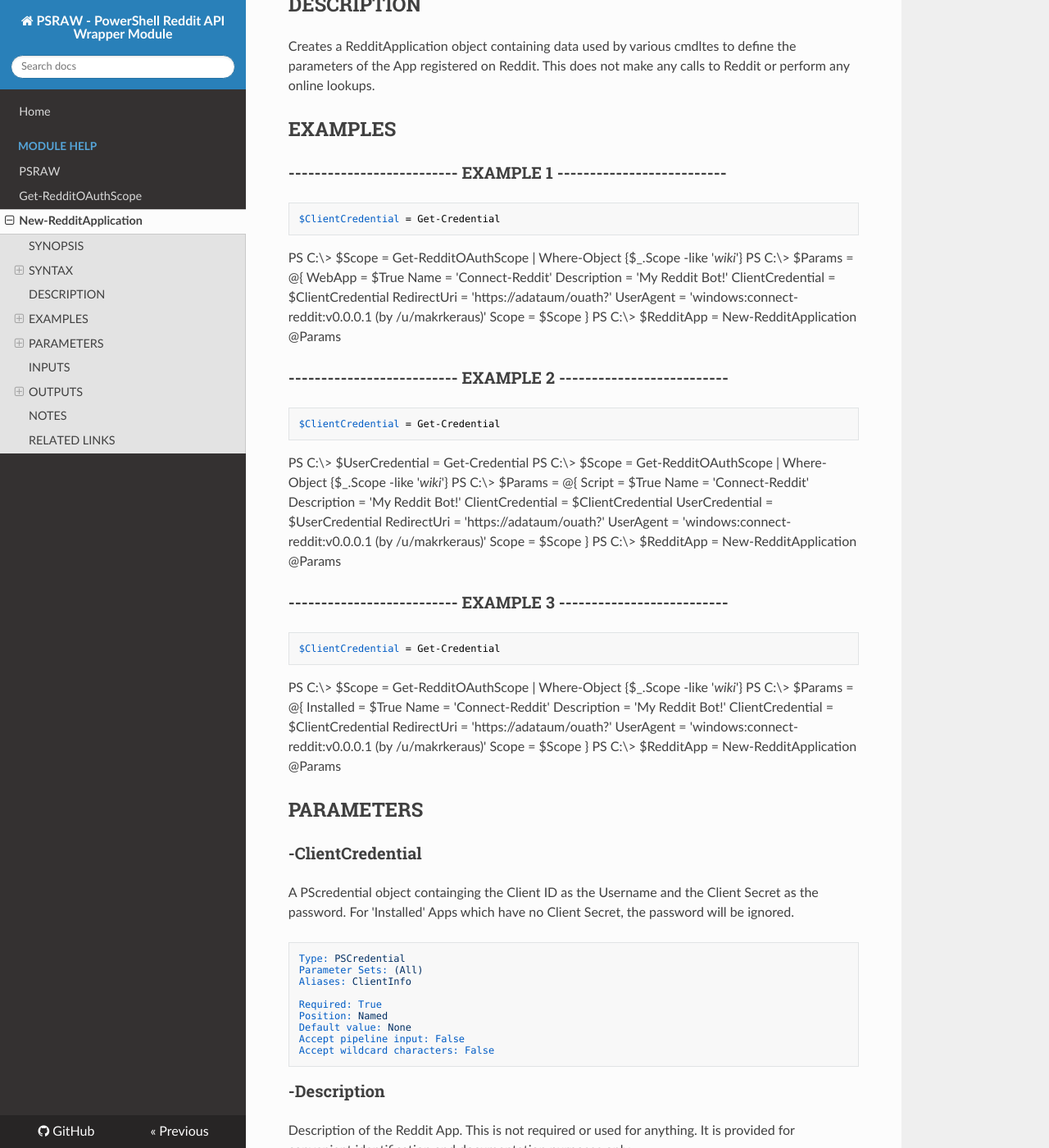
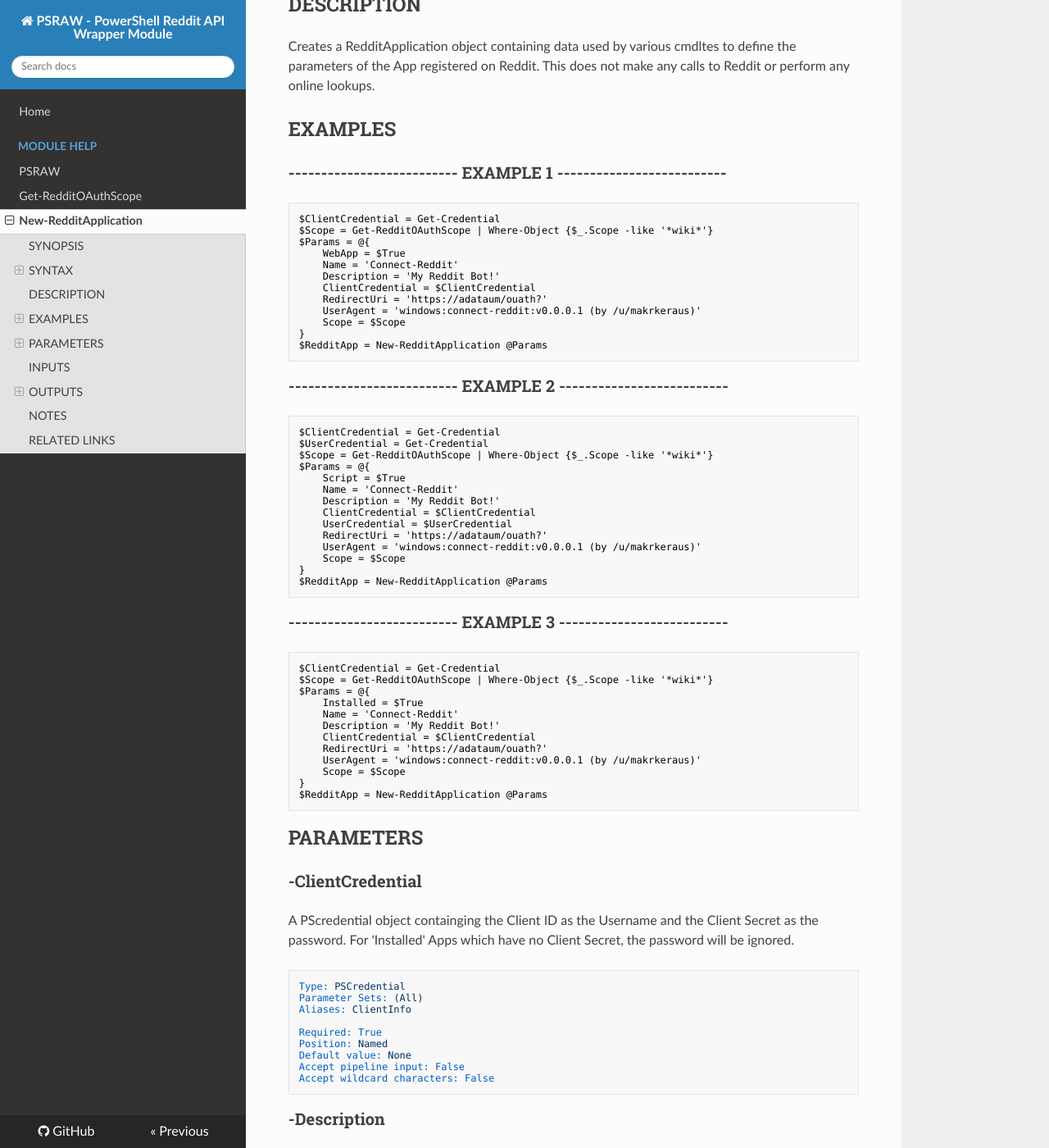
Before and after one commit to markekraus/PSRAW, an MkDocs documentation site: the page built from docs/Module/New-RedditApplication.md, in a window 1280 px wide and 1400 px high, scrolled down 719 px. Shown: the whole window at 82% size. Built offline with MkDocs 1.6.1, drawn with Linux system fonts in a browser that asks for light colours; nearby versions of some CDN libraries; old or Windows-style settings are respelled for this version of MkDocs; some of the changed text lies outside the part shown.

Commit message:
Update New-RedditApplication.md

````diff
--- a/docs/Module/New-RedditApplication.md
+++ b/docs/Module/New-RedditApplication.md
@@ -1,6 +1,6 @@
 ---
 external help file: PSRAW-help.xml
-online version: https://psraw.readthedocs.io/en/latest/functions/New-RedditApplication
+online version: https://psraw.readthedocs.io/en/latest/Module/New-RedditApplication
 schema: 2.0.0
 ---
 
@@ -32,19 +32,15 @@ New-RedditApplication [-Installed] -Name <String> -ClientCredential <PSCredentia
 ```
 
 ## DESCRIPTION
-Creates a RedditApplication object containing data used by various cmdltes to define the parameters
-of the App registered on Reddit.
-This does not make any calls to Reddit or perform any online lookups.
+Creates a RedditApplication object containing data used by various cmdltes to define the parameters of the App registered on Reddit. This does not make any calls to Reddit or perform any online lookups.
 
 ## EXAMPLES
 
 ### -------------------------- EXAMPLE 1 --------------------------
-```
+```powershell
 $ClientCredential = Get-Credential
-```
-
-PS C:\\\> $Scope = Get-RedditOAuthScope | Where-Object {$_.Scope -like '*wiki*'}
-PS C:\\\> $Params = @{
+$Scope = Get-RedditOAuthScope | Where-Object {$_.Scope -like '*wiki*'}
+$Params = @{
     WebApp = $True
     Name = 'Connect-Reddit'
     Description = 'My Reddit Bot!'
@@ -53,16 +49,15 @@ PS C:\\\> $Params = @{
     UserAgent = 'windows:connect-reddit:v0.0.0.1 (by /u/makrkeraus)'
     Scope = $Scope
 }
-PS C:\\\> $RedditApp = New-RedditApplication @Params
+$RedditApp = New-RedditApplication @Params
+```
 
 ### -------------------------- EXAMPLE 2 --------------------------
-```
+```powershell
 $ClientCredential = Get-Credential
-```
-
-PS C:\\\> $UserCredential = Get-Credential
-PS C:\\\> $Scope = Get-RedditOAuthScope | Where-Object {$_.Scope -like '*wiki*'}
-PS C:\\\> $Params = @{
+$UserCredential = Get-Credential
+$Scope = Get-RedditOAuthScope | Where-Object {$_.Scope -like '*wiki*'}
+$Params = @{
     Script = $True
     Name = 'Connect-Reddit'
     Description = 'My Reddit Bot!'
@@ -72,15 +67,14 @@ PS C:\\\> $Params = @{
     UserAgent = 'windows:connect-reddit:v0.0.0.1 (by /u/makrkeraus)'
     Scope = $Scope
 }
-PS C:\\\> $RedditApp = New-RedditApplication @Params
+$RedditApp = New-RedditApplication @Params
+```
 
 ### -------------------------- EXAMPLE 3 --------------------------
-```
+```powershell
 $ClientCredential = Get-Credential
-```
-
-PS C:\\\> $Scope = Get-RedditOAuthScope | Where-Object {$_.Scope -like '*wiki*'}
-PS C:\\\> $Params = @{
+$Scope = Get-RedditOAuthScope | Where-Object {$_.Scope -like '*wiki*'}
+$Params = @{
     Installed = $True
     Name = 'Connect-Reddit'
     Description = 'My Reddit Bot!'
@@ -89,13 +83,13 @@ PS C:\\\> $Params = @{
     UserAgent = 'windows:connect-reddit:v0.0.0.1 (by /u/makrkeraus)'
     Scope = $Scope
 }
-PS C:\\\> $RedditApp = New-RedditApplication @Params
+$RedditApp = New-RedditApplication @Params
+```
 
 ## PARAMETERS
 
 ### -ClientCredential
-A PScredential object containging the Client ID as the Username and the Client Secret as the password.
-For 'Installed' Apps which have no Client Secret, the password will be ignored.
+A PScredential object containging the Client ID as the Username and the Client Secret as the password. For 'Installed' Apps which have no Client Secret, the password will be ignored.
 
 ```yaml
 Type: PSCredential
@@ -110,10 +104,7 @@ Accept wildcard characters: False
 ```
 
 ### -Description
-Description of the Reddit App.
-This is not required or used for anything.
-It is provided for convenient
-identification and documentation purposes only.
+Description of the Reddit App. This is not required or used for anything. It is provided for convenient identification and documentation purposes only.
 
 ```yaml
 Type: String
@@ -128,8 +119,7 @@ Accept wildcard characters: False
 ```
 
 ### -GUID
-A GUID to identify the application.
-If one is not perovided, a new GUID will be generated.
+A GUID to identify the application. If one is not perovided, a new GUID will be generated.
 
 ```yaml
 Type: Guid
@@ -159,10 +149,7 @@ Accept wildcard characters: False
 ```
 
 ### -Name
-Name of the Reddit App.
-This does not need to match the name registered on Reddit.
-It is used for
-convenient identification and ducomentation purposes only.
+Name of the Reddit App. This does not need to match the name registered on Reddit. It is used for convenient identification and ducomentation purposes only.
 
 ```yaml
 Type: String
@@ -177,9 +164,7 @@ Accept wildcard characters: False
 ```
 
 ### -RedirectUri
-Redirect URI as registered on Reddit for the App.
-This must match exactly as entered in the App definition
-or authentication will fail.
+Redirect URI as registered on Reddit for the App. This must match exactly as entered in the App definition or authentication will fail.
 
 ```yaml
 Type: Uri
@@ -194,8 +179,7 @@ Accept wildcard characters: False
 ```
 
 ### -Scope
-Array of ReditScopes that this Reddit App requires.
-You can see the available scopes with Get-ReddOauthScope
+Array of ReditScopes that this Reddit App requires. You can see the available scopes with Get-ReddOauthScope
 
 ```yaml
 Type: RedditScope[]
@@ -225,8 +209,7 @@ Accept wildcard characters: False
 ```
 
 ### -UserAgent
-The User-Agent header that will be used for all Calls to Reddit.
-This should be in the following format:
+The User-Agent header that will be used for all Calls to Reddit. This should be in the following format:
 
 \<platform\>:\<app ID\>:\<version string\> (by /u/\<reddit username\>)
 
````
Also changed, not shown: other parts of docs/Module/New-RedditApplication.md (+7 -6 lines).
